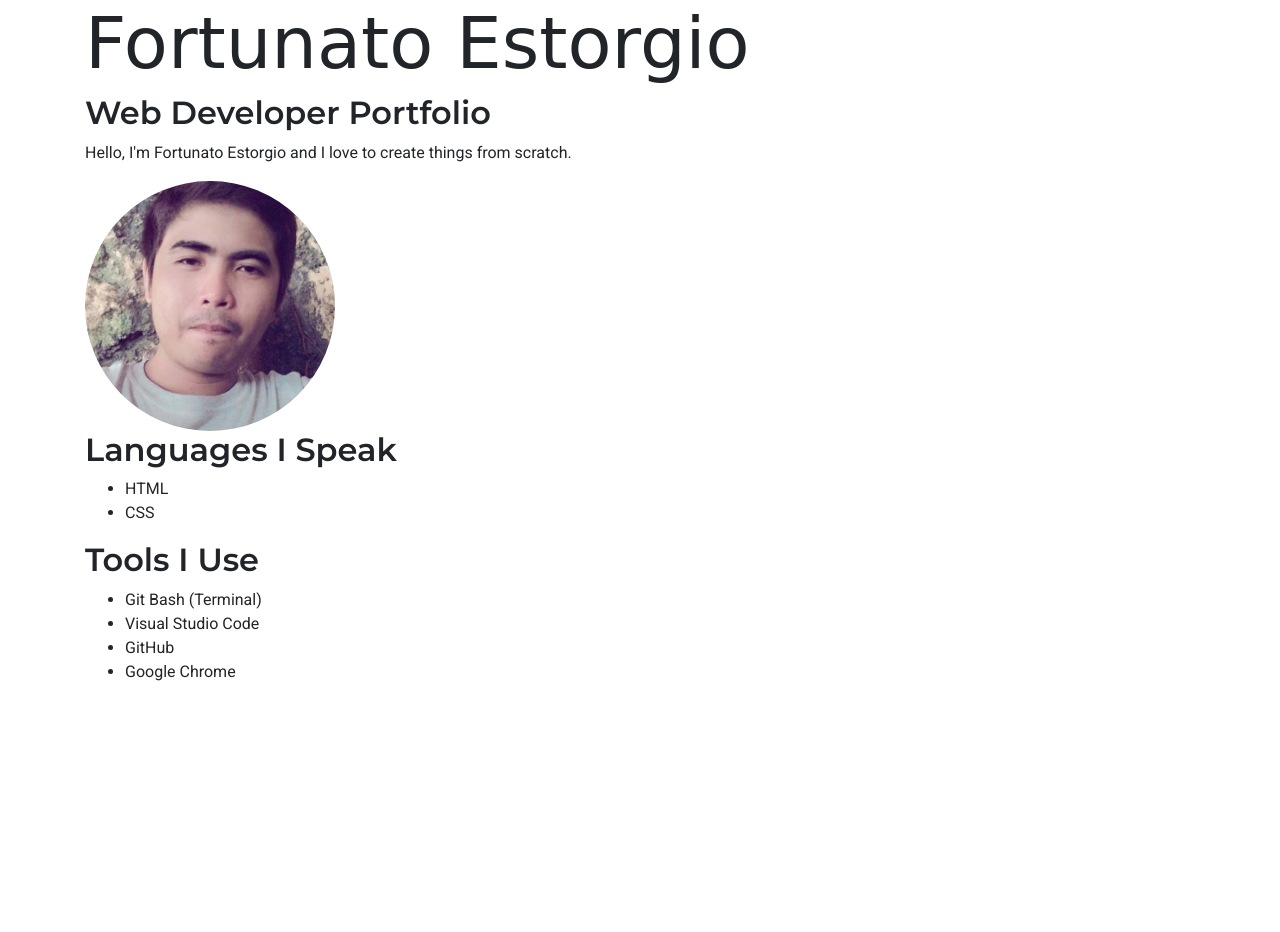
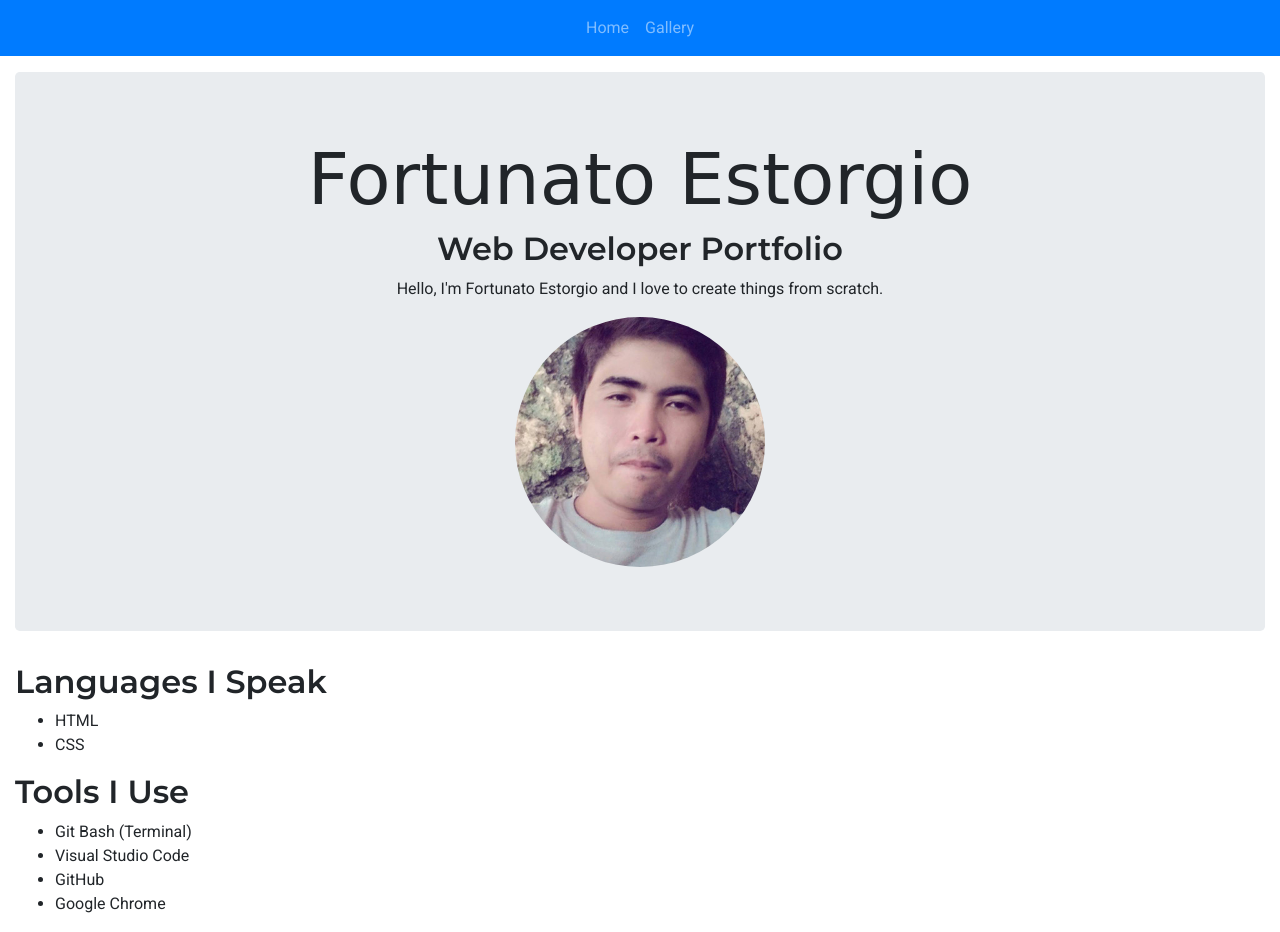
Before and after one commit to estorgio/fcb-portfolio, a plain HTML site: page index.html in a window 1280 px wide. Before the commit the page ends 800 px from the top, so only its background shows below. Drawn offline with nearby package versions, Linux system fonts and the light colour scheme; a web font is replaced by a local one.

Commit message:
Customize the navbar and landing section

```diff
--- a/index.html
+++ b/index.html
@@ -12,12 +12,28 @@
 </head>
 <body>
 
-  <div class="container">
-    <section id="landing">
+  <nav class="navbar navbar-expand-lg navbar-dark bg-primary">
+    <button class="navbar-toggler" type="button" data-toggle="collapse" data-target="#navbarSupportedContent" aria-controls="navbarSupportedContent" aria-expanded="false" aria-label="Toggle navigation">
+      <span class="navbar-toggler-icon"></span>
+    </button>
+
+    <div class="collapse navbar-collapse" id="navbarSupportedContent">
+      <ul class="navbar-nav mx-auto">
+        <li class="nav-item">
+          <a class="nav-link" href="#landing">Home</a>
+        </li>
+        <li class="nav-item">
+          <a class="nav-link" href="#gallery">Gallery</a>
+        </li>
+      </ul>
+    </div>
+  </nav>
+  <div class="container-fluid">
+    <section id="landing" class="jumbotron text-center mt-3">
       <h1>Fortunato Estorgio</h1>
       <h2>Web Developer Portfolio</h2>
       <p>Hello, I'm Fortunato Estorgio and I love to create things from scratch.</p>
-      <img src="images/me.jpg" alt="Profile Pic">
+      <img src="images/me.jpg" alt="Profile Pic" class="img-fluid">
     </section>
     <section id="gallery">
       <div class="tools">
```
